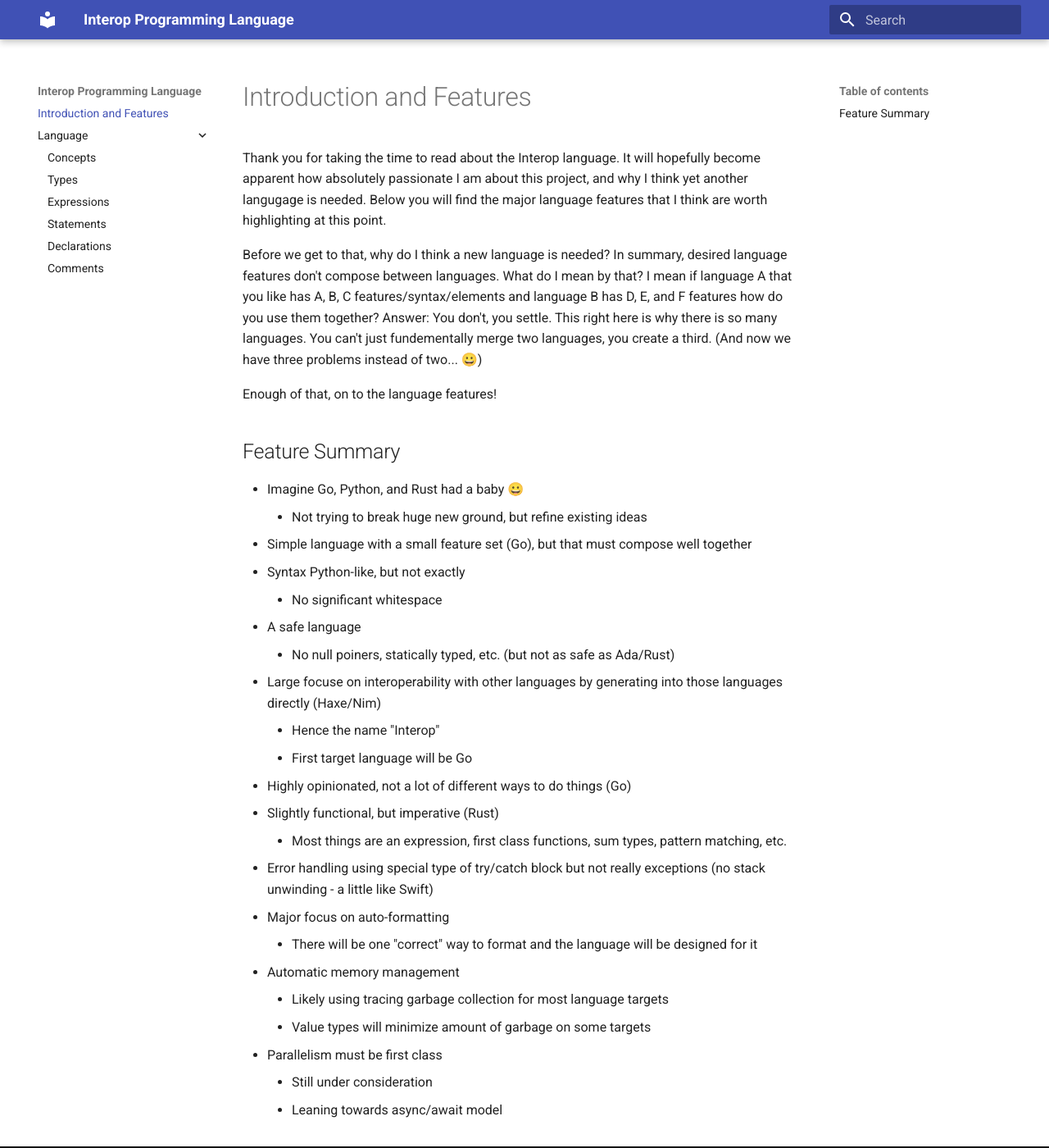
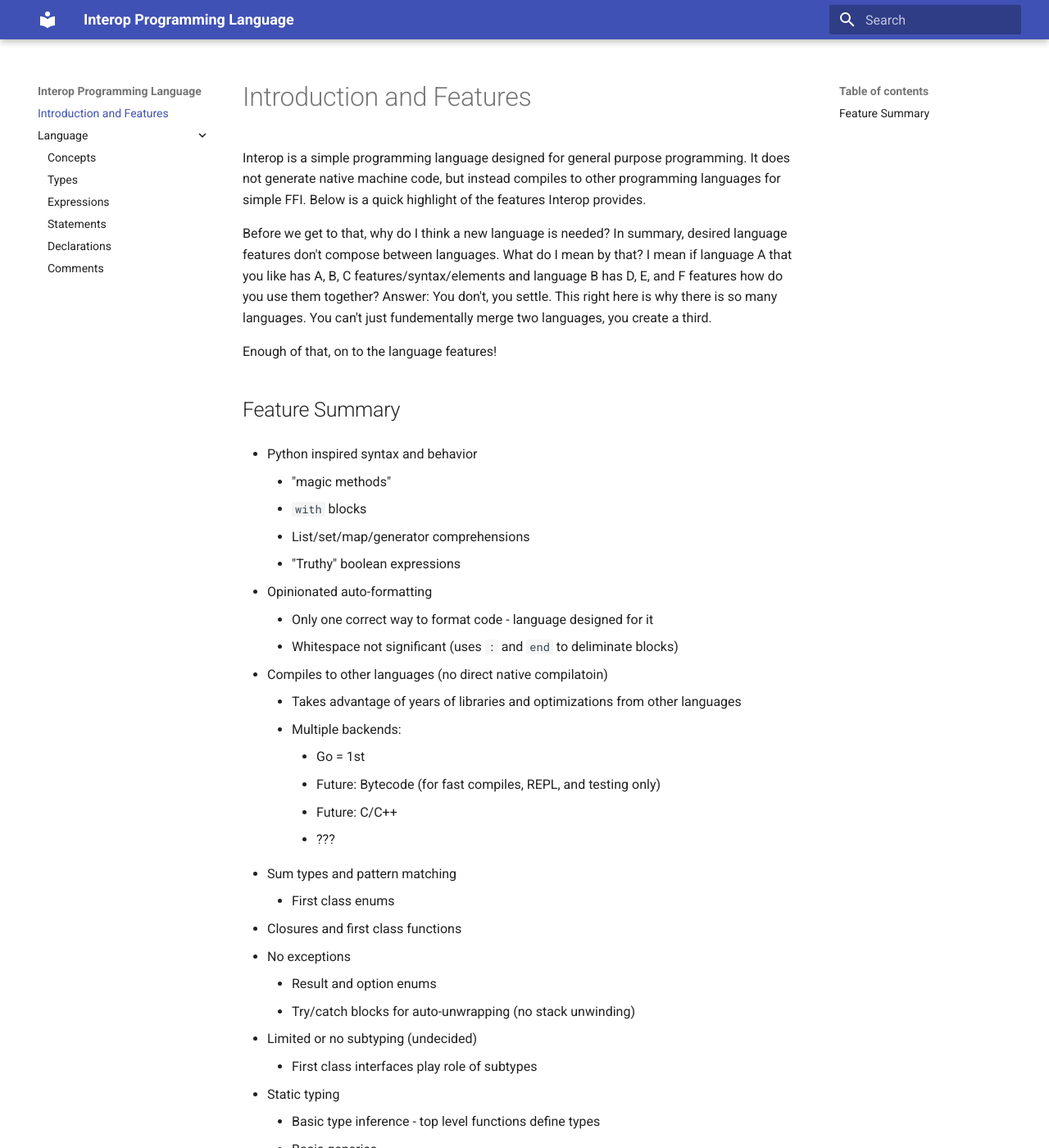
Before and after one commit to nu11ptr/interop, an MkDocs documentation site: the page built from docs/docs/index.md, in a window 1280 px wide and 1400 px high. Shown: the whole window at 82% size. Built offline with MkDocs 1.6.1 and Material for MkDocs 9.7.7, drawn with Linux system fonts in a browser that asks for light colours; some of the changed text lies outside the part shown.

Commit message:
Update interop language features

```diff
--- a/docs/docs/index.md
+++ b/docs/docs/index.md
@@ -1,32 +1,62 @@
 # Introduction and Features
 
-Thank you for taking the time to read about the Interop language. It will hopefully become apparent how absolutely passionate I am about this project, and why I think yet another langugage is needed. Below you will find the major language features that I think are worth highlighting at this point.
+Interop is a simple programming language designed for general purpose programming. It does not generate native machine code, but instead compiles to other programming languages for simple FFI. Below is a quick highlight of the features Interop provides.
 
-Before we get to that, why do I think a new language is needed? In summary, desired language features don't compose between languages. What do I mean by that? I mean if language A that you like has A, B, C features/syntax/elements and language B has D, E, and F features how do you use them together? Answer: You don't, you settle. This right here is why there is so many languages. You can't just fundementally merge two languages, you create a third. (And now we have three problems instead of two... 😀)
+Before we get to that, why do I think a new language is needed? In summary, desired language features don't compose between languages. What do I mean by that? I mean if language A that you like has A, B, C features/syntax/elements and language B has D, E, and F features how do you use them together? Answer: You don't, you settle. This right here is why there is so many languages. You can't just fundementally merge two languages, you create a third.
 
 Enough of that, on to the language features!
 
 ## Feature Summary
 
-- Imagine Go, Python, and Rust had a baby 😀
-    - Not trying to break huge new ground, but refine existing ideas
-- Simple language with a small feature set (Go), but that must compose well together
-- Syntax Python-like, but not exactly
-    - No significant whitespace
+- Python inspired syntax and behavior
+    - "magic methods"
+    - `with` blocks
+    - List/set/map/generator comprehensions
+    - "Truthy" boolean expressions
+
+- Opinionated auto-formatting
+    - Only one correct way to format code - language designed for it
+    - Whitespace not significant (uses `:` and `end` to deliminate blocks)
+
+- Compiles to other languages (no direct native compilatoin)
+    - Takes advantage of years of libraries and optimizations from other languages
+    - Multiple backends:
+        - Go = 1st
+        - Future: Bytecode (for fast compiles, REPL, and testing only)
+        - Future: C/C++
+        - ???
+
+- Sum types and pattern matching
+    - First class enums
+
+- Closures and first class functions
+
+- No exceptions
+    - Result and option enums
+    - Try/catch blocks for auto-unwrapping (no stack unwinding)
+
+- Limited or no subtyping (undecided)
+    - First class interfaces play role of subtypes
+
+- Static typing
+    - Basic type inference - top level functions define types
+    - Basic generics
+
+- Value and reference types
+    - Value types are immutable
+
 - A safe language
     - No null poiners, statically typed, etc. (but not as safe as Ada/Rust)
-- Large focuse on interoperability with other languages by generating into those languages directly (Haxe/Nim)
-    - Hence the name "Interop"
-    - First target language will be Go
+
 - Highly opinionated, not a lot of different ways to do things (Go)
+
 - Slightly functional, but imperative (Rust)
     - Most things are an expression, first class functions, sum types, pattern matching, etc.
-- Error handling using special type of try/catch block but not really exceptions (no stack unwinding - a little like Swift)
-- Major focus on auto-formatting
-    - There will be one "correct" way to format and the language will be designed for it
+
 - Automatic memory management
-    - Likely using tracing garbage collection for most language targets
+    - Memory cleanup strategy inherited by target language
     - Value types will minimize amount of garbage on some targets
-- Parallelism must be first class
+
+- First class parallelism
     - Still under consideration
     - Leaning towards async/await model
```
